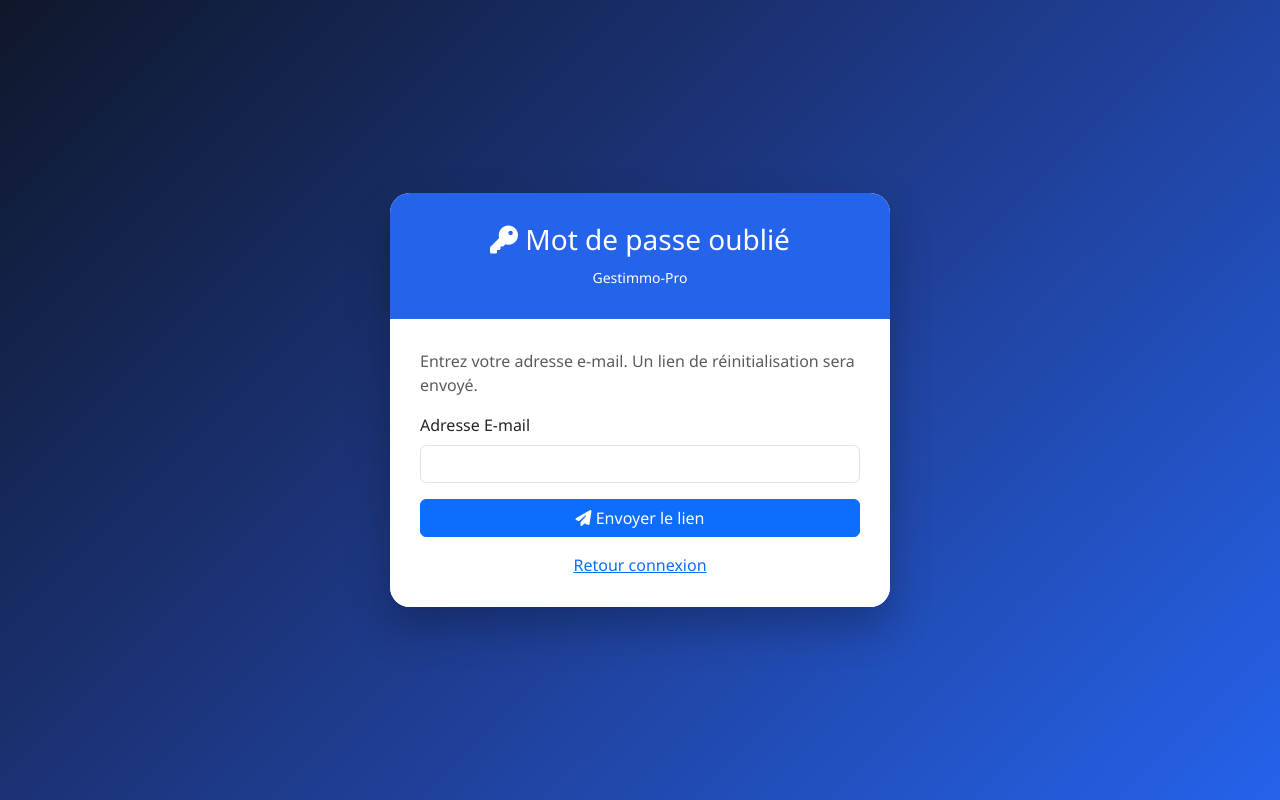
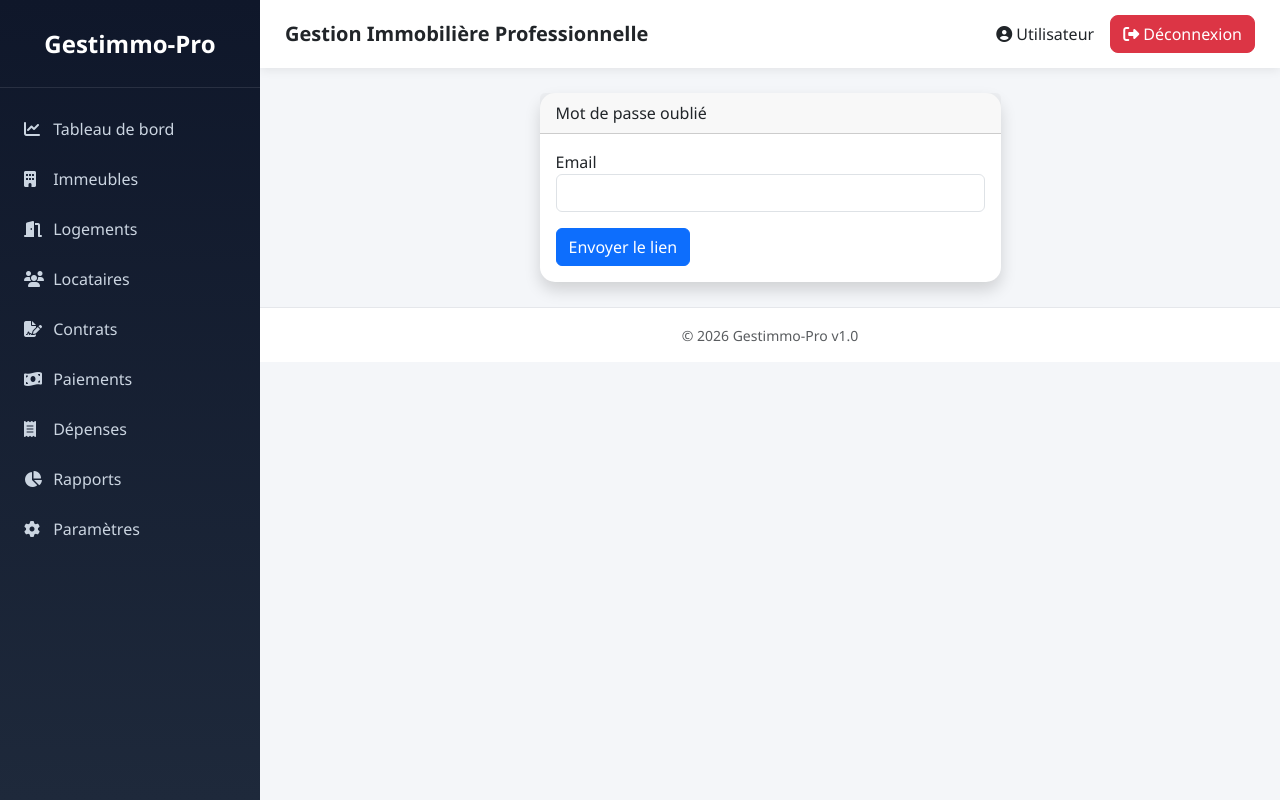
Before and after one commit to Regina017/gestimmo-pro, a Laravel app: page /forgot-password in a window 1280 px wide. Run offline with Laravel 12, Linux system fonts and the light colour scheme.

Commit message:
Gestimmo-Pro V1.2 Final

```diff
--- a/resources/views/auth/forgot-password.blade.php
+++ b/resources/views/auth/forgot-password.blade.php
@@ -1,82 +1,24 @@
-<!DOCTYPE html>
-<html lang="fr">
+@extends('layouts.app')
 
-<head>
+@section('content')
 
-    <meta charset="UTF-8">
+<div class="container">
 
-    <meta name="viewport"
-          content="width=device-width, initial-scale=1.0">
+    <div class="row justify-content-center">
 
-    <title>Mot de passe oublié | Gestimmo‑Pro</title>
+        <div class="col-md-6">
 
-    <link href="https://cdn.jsdelivr.net/npm/bootstrap@5.3.3/dist/css/bootstrap.min.css"
-          rel="stylesheet">
+            <div class="card shadow">
 
-    <link rel="stylesheet"
-          href="https://cdnjs.cloudflare.com/ajax/libs/font-awesome/6.5.2/css/all.min.css">
+                <div class="card-header">
 
-    <style>
-
-        body{
-            min-height:100vh;
-            display:flex;
-            justify-content:center;
-            align-items:center;
-            background:linear-gradient(
-                135deg,
-                #0f172a,
-                #1e3a8a,
-                #2563eb
-            );
-            font-family:"Segoe UI",sans-serif;
-        }
-
-        .card-reset{
-            width:100%;
-            max-width:500px;
-            border:none;
-            border-radius:20px;
-            overflow:hidden;
-            box-shadow:0 20px 40px rgba(0,0,0,.25);
-        }
-
-        .header{
-            background:#2563eb;
-            color:white;
-            text-align:center;
-            padding:30px;
-        }
-
-        .body-card{
-            padding:30px;
-            background:white;
-        }
-
-    </style>
-
-</head>
-
-<body>
-
-<div class="card card-reset">
-
-    <div class="header">
-
-        <h3>
-            <i class="fas fa-key"></i>
                     Mot de passe oublié
-        </h3>
-
-        <small>
-            Gestimmo‑Pro
-        </small>
 
                 </div>
 
-    <div class="body-card">
+                <div class="card-body">
 
-        @if (session('status'))
+                    @if(session('status'))
 
                         <div class="alert alert-success">
 
@@ -86,13 +28,6 @@
 
                     @endif
 
-        <p class="text-muted">
-
-            Entrez votre adresse e‑mail.
-            Un lien de réinitialisation sera envoyé.
-
-        </p>
-
                     <form method="POST"
                           action="{{ route('password.email') }}">
 
@@ -100,11 +35,7 @@
 
                         <div class="mb-3">
 
-                <label class="form-label">
-
-                    Adresse E‑mail
-
-                </label>
+                            <label>Email</label>
 
                             <input
                                 type="email"
@@ -116,9 +47,7 @@
 
                         <button
                             type="submit"
-                class="btn btn-primary w-100">
-
-                <i class="fas fa-paper-plane"></i>
+                            class="btn btn-primary">
 
                             Envoyer le lien
 
@@ -126,13 +55,7 @@
 
                     </form>
 
-        <div class="text-center mt-3">
-
-            <a href="{{ route('login') }}">
-
-                Retour connexion
-
-            </a>
+                </div>
 
             </div>
 
@@ -140,6 +63,6 @@
 
     </div>
 
-</body>
+</div>
 
-</html>
+@endsection
--- a/routes/auth.php
+++ b/routes/auth.php
@@ -11,6 +11,12 @@ Route::middleware('guest')->group(function () {
         ->name('login');
 
     Route::post('/login', [AuthenticatedSessionController::class, 'store']);
+
+    /*
+    |--------------------------------------------------------------------------
+    | Mot de passe oublié
+    |--------------------------------------------------------------------------
+    */
 
     Route::get('/forgot-password',
         [PasswordResetLinkController::class, 'create'])
--- a/routes/console.php
+++ b/routes/console.php
@@ -2,7 +2,16 @@
 
 use Illuminate\Foundation\Inspiring;
 use Illuminate\Support\Facades\Artisan;
+use Illuminate\Support\Facades\Schedule;
 
 Artisan::command('inspire', function () {
-    $this->comment(Inspiring::quote());
+
+    $this->comment(
+        Inspiring::quote()
+    );
+
 })->purpose('Display an inspiring quote');
+
+Schedule::command(
+    'backup:db'
+)->daily();
```
Also changed, not shown: app/Console/Commands/BackupDatabase.php (added, +46 -0 lines), app/Http/Controllers/DashboardController.php (+104 -27 lines), resources/views/auth/login.blade.php (+5 -6 lines), resources/views/auth/reset-password.blade.php (+21 -90 lines), resources/views/dashboard/index.blade.php (+87 -11 lines). Lines whose indentation alone changed are shown as unchanged.
